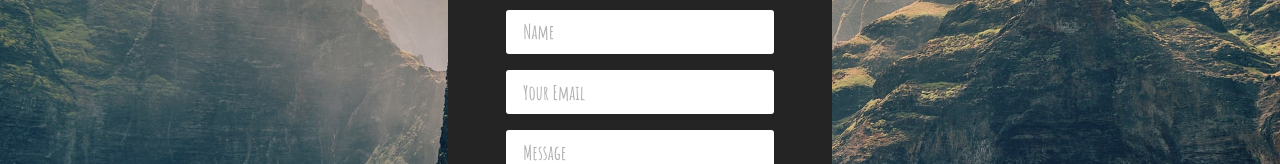
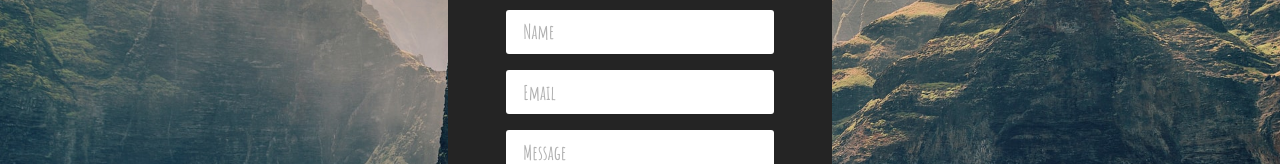
Before and after one commit to Mounir-charef/TravelReact, a React (Create React App) app: page /#/contact in a window 1280 px wide. Shown: the part 297-461 px from the top of the page. Built offline with nearby package versions, Linux system fonts and the light colour scheme.

Commit message:
added contact route

```diff
--- a/src/components/Mailform.js
+++ b/src/components/Mailform.js
@@ -15,7 +15,7 @@ function Mailform() {
                     <form className='form-content'>
 
                         <input className='form-item' type="text" name='name' placeholder='Name'/>
-                        <input className='form-item' type="email" name='email' placeholder='Your Email'/>
+                        <input className='form-item' type="email" name='email' placeholder='Email'/>
                         <textarea className='form-item' name="content" id="text" cols="30" rows="5" placeholder='Message'></textarea>
 
                         <Button buttonStyle='btn--outline' buttonSize='btn--large' type='submit' onClick={loggin}>
```
